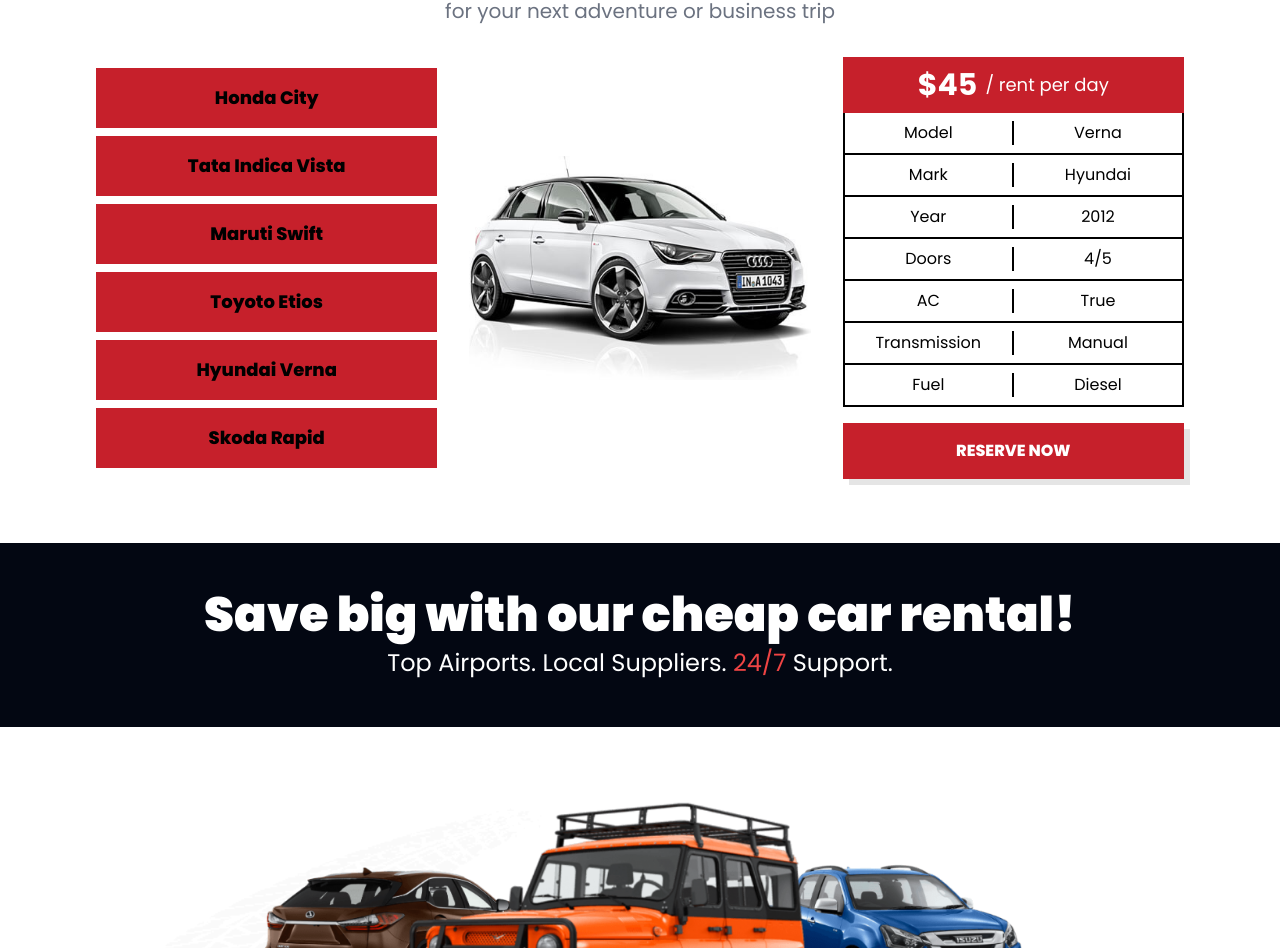
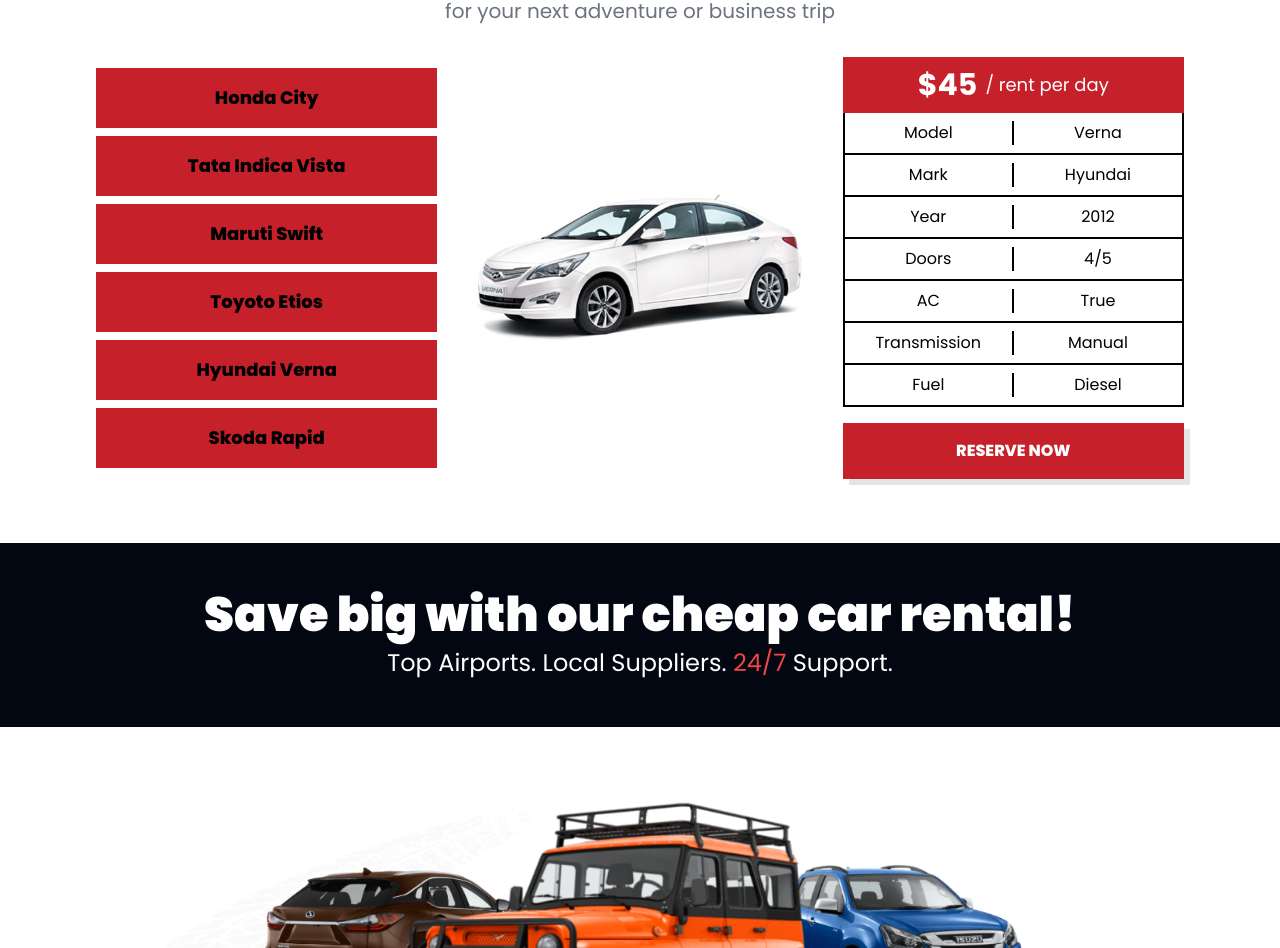
Before and after one commit to harry413/car-rental, a Next.js app: page / in a window 1280 px wide. Shown: the part 1689-2637 px from the top of the page. Built offline with nearby package versions, Linux system fonts and the light colour scheme.

Commit message:
images changes

```diff
--- a/src/app/components/CarPicker.tsx
+++ b/src/app/components/CarPicker.tsx
@@ -16,7 +16,7 @@
     transmission: "Manual",
     fuel: "Diesel",
     price: 45,
-    src: "/assets/models/audi.jpg",
+    src: "/assets/models/verna.jpg",
   });
 
   useEffect(() => {
```
Also changed, not shown: public/assets/models/audi.jpg (deleted).
